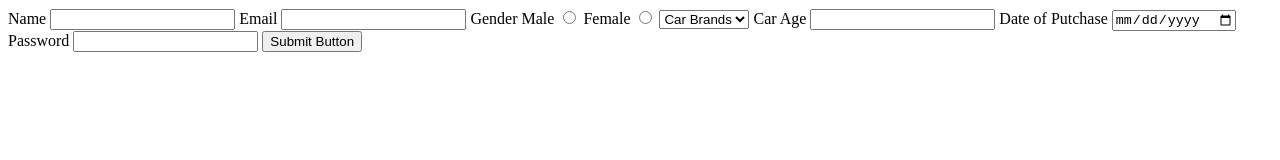
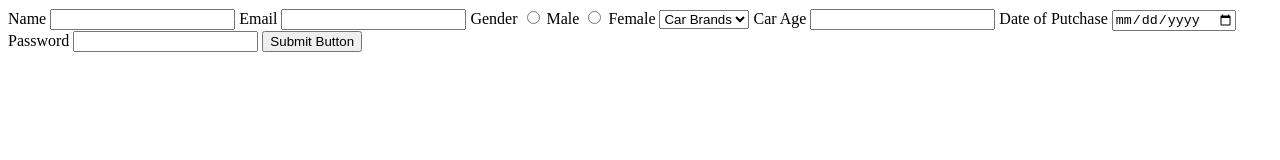
Before and after one commit to acciojob/car-insurance-form-Amit7089, a website: page main.html in a window 1280 px wide. Drawn offline with Linux system fonts and the light colour scheme.

Commit message:
created a submission

```diff
--- a/main.html
+++ b/main.html
@@ -16,10 +16,11 @@
 		<input type="email" id="email" required/>
 
 		<label>Gender</label>
-		<label >Male</label>
-		<input type="radio" required/>
-		<label >Female</label>
-		<input type="radio" required/>
+
+		<input type="radio" id="male" name="gender" required/>
+		<label for="female" >Male</label>
+		<input type="radio" id="female" name="gender" required/>
+		<label for="female">Female</label>
 
 		<select id="cars">
 			<option>Car Brands</option>
```
